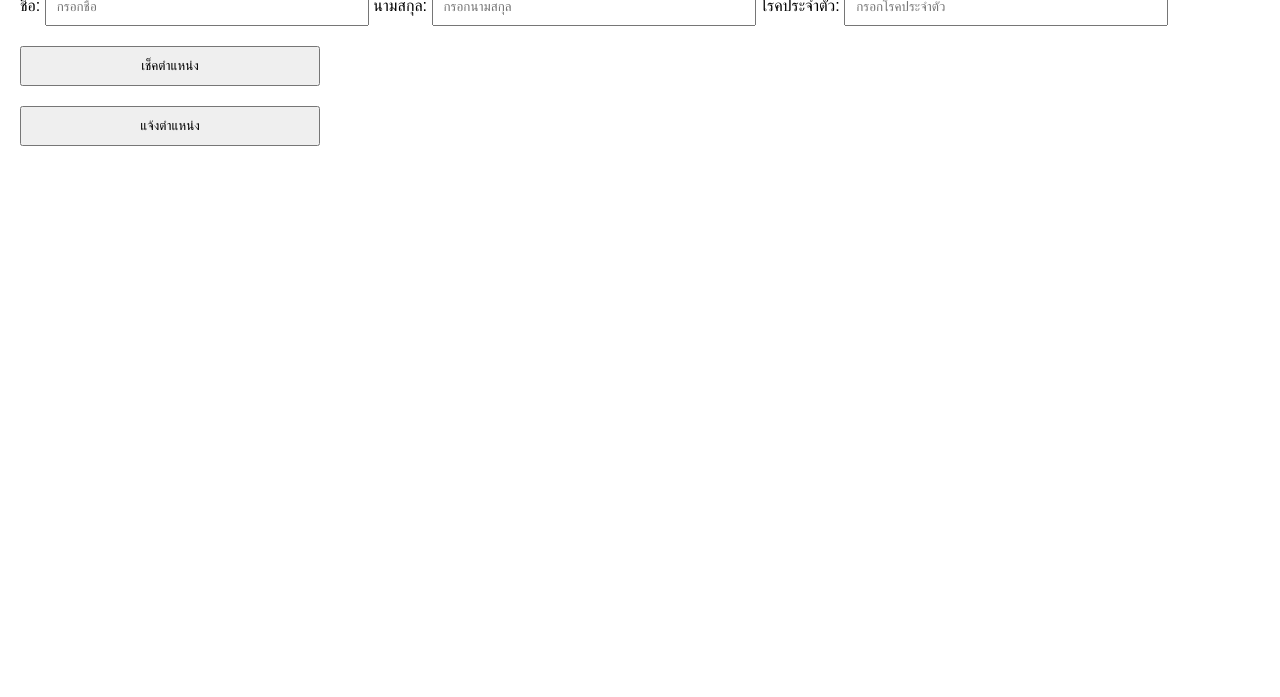
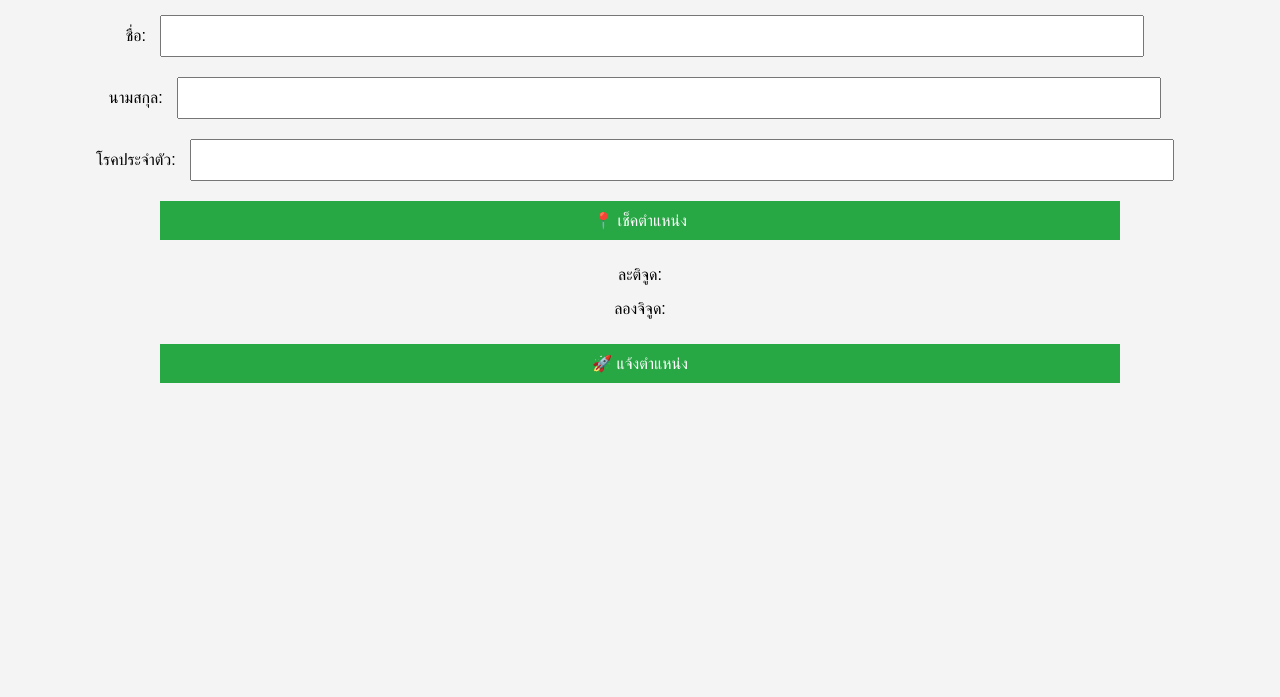
Before and after one commit to TonProject001/LocaNa, a plain HTML site: page index.html in a window 1280 px wide. Shown: the part 103-800 px from the top of the page. Drawn offline with Linux system fonts and the light colour scheme.

Commit message:
Update index.html

```diff
--- a/index.html
+++ b/index.html
@@ -1,5 +1,5 @@
 <!DOCTYPE html>
-<html lang="en">
+<html lang="th">
 <head>
     <meta charset="UTF-8">
     <meta name="viewport" content="width=device-width, initial-scale=1.0">
@@ -7,96 +7,99 @@
     <style>
         body {
             font-family: Arial, sans-serif;
+            text-align: center;
             margin: 20px;
+            padding: 20px;
+            background-color: #f4f4f4;
+        }
+        h2 {
+            color: #333;
         }
         input, button {
-            margin: 10px 0;
+            width: 80%;
             padding: 10px;
-            width: 100%;
-            max-width: 300px;
+            margin: 10px;
+            font-size: 16px;
         }
-        #location {
-            color: green;
+        button {
+            background-color: #28a745;
+            color: white;
+            border: none;
+            cursor: pointer;
+        }
+        button:hover {
+            background-color: #218838;
+        }
+        .loader {
+            display: none;
+            margin: 10px auto;
+            border: 5px solid #f3f3f3;
+            border-top: 5px solid #3498db;
+            border-radius: 50%;
+            width: 40px;
+            height: 40px;
+            animation: spin 1s linear infinite;
+        }
+        @keyframes spin {
+            0% { transform: rotate(0deg); }
+            100% { transform: rotate(360deg); }
         }
     </style>
-</head>
-<body>
+    <script>
+        let latitude = "";
+        let longitude = "";
 
-    <h1>แจ้งตำแหน่ง</h1>
-
-    <label for="firstName">ชื่อ:</label>
-    <input type="text" id="firstName" placeholder="กรอกชื่อ">
-
-    <label for="lastName">นามสกุล:</label>
-    <input type="text" id="lastName" placeholder="กรอกนามสกุล">
-
-    <label for="disease">โรคประจำตัว:</label>
-    <input type="text" id="disease" placeholder="กรอกโรคประจำตัว">
-
-    <button onclick="getLocation()">เช็คตำแหน่ง</button>
-
-    <div id="location"></div>
-
-    <button onclick="sendData()">แจ้งตำแหน่ง</button>
-
-    <script>
-        let latitude, longitude;
-
-        // Function to get current location
         function getLocation() {
             if (navigator.geolocation) {
-                navigator.geolocation.getCurrentPosition(showPosition);
+                document.getElementById("loader").style.display = "block";
+                navigator.geolocation.getCurrentPosition(showPosition, showError);
             } else {
-                alert("Geolocation is not supported by this browser.");
+                alert("เบราว์เซอร์ของคุณไม่รองรับการระบุตำแหน่ง");
             }
         }
 
         function showPosition(position) {
+            document.getElementById("loader").style.display = "none";
             latitude = position.coords.latitude;
             longitude = position.coords.longitude;
-            document.getElementById("location").innerHTML = `Latitude: ${latitude}, Longitude: ${longitude}`;
+            document.getElementById("latitude").textContent = latitude;
+            document.getElementById("longitude").textContent = longitude;
         }
 
-        // Function to send data to Google Sheets
-function sendData() {
-    const firstName = document.getElementById('firstName').value;
-    const lastName = document.getElementById('lastName').value;
-    const disease = document.getElementById('disease').value;
+        function showError(error) {
+            document.getElementById("loader").style.display = "none";
+            alert("เกิดข้อผิดพลาดในการระบุตำแหน่ง");
+        }
 
-    if (!firstName || !lastName || !disease || !latitude || !longitude) {
-        alert("กรุณากรอกข้อมูลให้ครบถ้วนและเช็คตำแหน่งก่อน");
-        return;
-    }
+        function sendData() {
+            let name = document.getElementById("name").value.trim();
+            let surname = document.getElementById("surname").value.trim();
+            let disease = document.getElementById("disease").value.trim();
 
-    const url = 'https://script.google.com/macros/s/AKfycbxE3D1ZWJM4etZb9YkeKsTl34TV9sSckC1VuLh1BBURxDdWzNcTTQY41eZ6rszI15_p/exec'; // ใช้ URL ของคุณ
-    const data = {
-        firstName: firstName,
-        lastName: lastName,
-        disease: disease,
-        latitude: latitude,
-        longitude: longitude
-    };
+            if (!name || !surname || !disease || !latitude || !longitude) {
+                alert("กรุณากรอกข้อมูลให้ครบและเช็คตำแหน่งก่อนแจ้ง");
+                return;
+            }
 
-    fetch(url, {
-        method: 'POST',
-        headers: {
-            'Content-Type': 'application/json'
-        },
-        body: JSON.stringify(data)
-    })
-    .then(response => {
-        if (response.ok) {
-            alert("ข้อมูลถูกส่งเรียบร้อยแล้ว!");
-        } else {
-            alert("เกิดข้อผิดพลาดในการส่งข้อมูล");
+            let url = "https://script.google.com/macros/s/AKfycbySUWyP3E2TjM2M99UwXdwoArlRFzQIuT-Qp1iwvOMyMpT9kdb08dQBKHDFfV4wrobm/exec";
+            let params = `?name=${encodeURIComponent(name)}&surname=${encodeURIComponent(surname)}&disease=${encodeURIComponent(disease)}&lat=${latitude}&lng=${longitude}`;
+
+            fetch(url + params)
+                .then(response => response.text())
+                .then(data => alert("✅ ส่งข้อมูลเรียบร้อยแล้ว!"))
+                .catch(error => alert("❌ เกิดข้อผิดพลาดในการส่งข้อมูล"));
         }
-    })
-    .catch(error => {
-        console.error('Error:', error);
-        alert("เกิดข้อผิดพลาดในการส่งข้อมูล");
-    });
-}
     </script>
-
+</head>
+<body>
+    <h2>แจ้งตำแหน่ง</h2>
+    <label>ชื่อ: <input type="text" id="name"></label><br>
+    <label>นามสกุล: <input type="text" id="surname"></label><br>
+    <label>โรคประจำตัว: <input type="text" id="disease"></label><br>
+    <button onclick="getLocation()">📍 เช็คตำแหน่ง</button>
+    <div class="loader" id="loader"></div>
+    <p>ละติจูด: <span id="latitude"></span></p>
+    <p>ลองจิจูด: <span id="longitude"></span></p>
+    <button onclick="sendData()">🚀 แจ้งตำแหน่ง</button>
 </body>
 </html>
```
